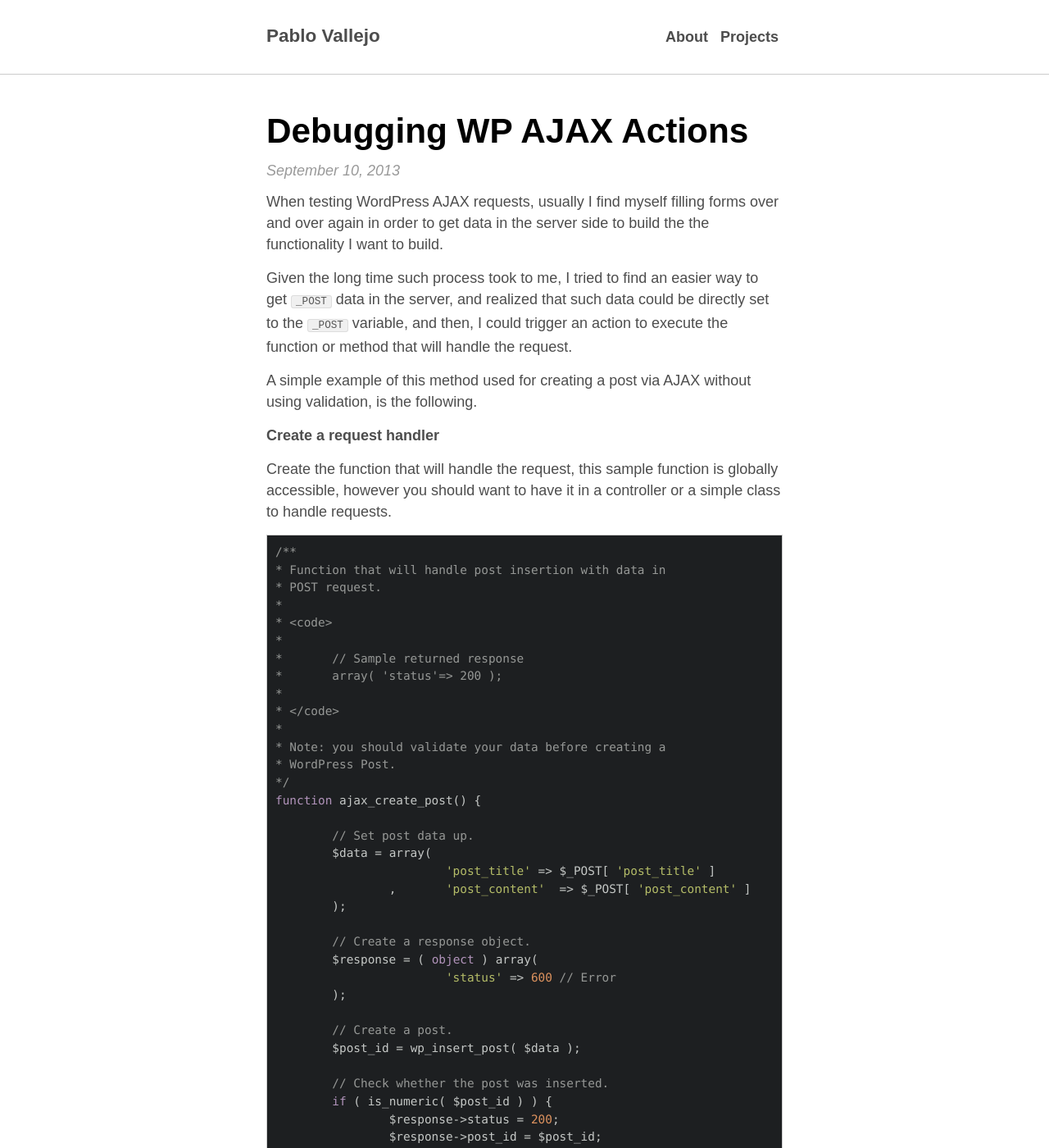
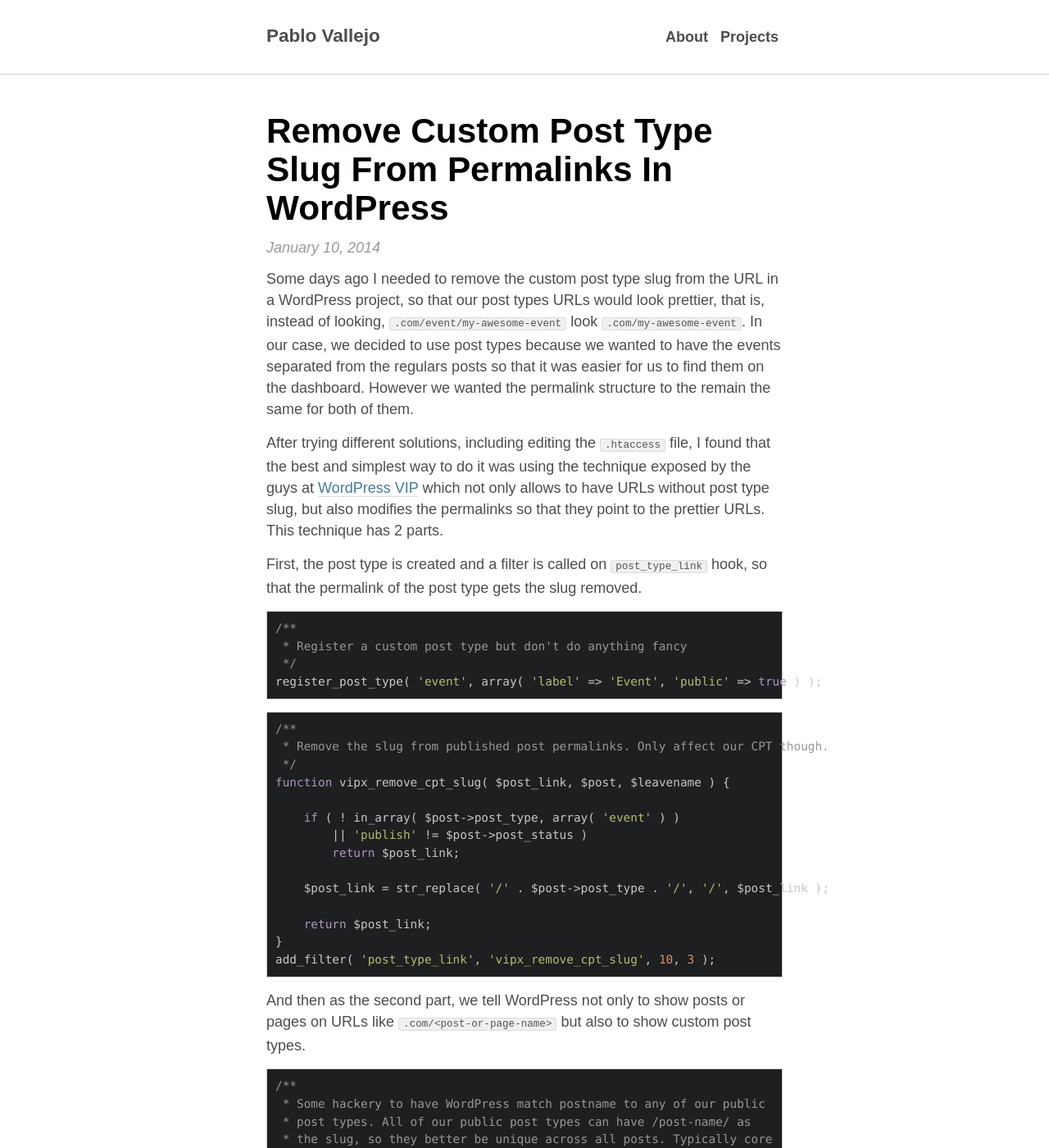
Before and after one commit to PabloVallejo/blog, a Jekyll site: the page built from index.html, in a window 1280 px wide and 1400 px high. Shown: the whole window at 82% size. Built offline with Jekyll 4.4.1, drawn with Linux system fonts in a browser that asks for light colours; some web fonts are replaced; some of the changed text lies outside the part shown.

Commit message:
Add article on removing custom post type slug from URLs in WordPress.

```diff
--- /dev/null
+++ b/_posts/2014-01-10-remove-custom-post-type-url.md
@@ -0,0 +1,67 @@
+---
+layout: post
+title: Remove Custom Post Type Slug From Permalinks In WordPress
+---
+
+Some days ago I needed to remove the custom post type slug from the URL in a WordPress project, so that our post types URLs would look prettier, that is, instead of looking, `.com/event/my-awesome-event` look `.com/my-awesome-event`.
+In our case, we decided to use post types because we wanted to have the events separated from the regulars posts so that it was easier for us to find them on the dashboard. However we wanted the permalink structure to the remain the same for both of them.
+
+After trying different solutions, including editing the `.htaccess` file, I found that the best and simplest way to do it was using the technique exposed by the guys at [WordPress VIP](http://vip.wordpress.com/documentation/remove-the-slug-from-your-custom-post-type-permalinks/) which not only allows to have URLs without post type slug, but also modifies the permalinks so that they point to the prettier URLs. This technique has 2 parts.
+
+First, the post type is created and a filter is called on `post_type_link` hook, so that the permalink of the post type gets the slug removed.
+
+<pre class="prettyprint" data-lang="php">
+/**
+ * Register a custom post type but don't do anything fancy
+ */
+register_post_type( 'event', array( 'label' => 'Event', 'public' => true ) );
+</pre>
+
+<pre class="prettyprint" data-lang="php">
+/**
+ * Remove the slug from published post permalinks. Only affect our CPT though.
+ */
+function vipx_remove_cpt_slug( $post_link, $post, $leavename ) {
+
+    if ( ! in_array( $post->post_type, array( 'event' ) )
+    	|| 'publish' != $post->post_status )
+        return $post_link;
+
+    $post_link = str_replace( '/' . $post->post_type . '/', '/', $post_link );
+
+    return $post_link;
+}
+add_filter( 'post_type_link', 'vipx_remove_cpt_slug', 10, 3 );
+</pre>
+
+And then as the second part, we tell WordPress not only to show posts or pages on URLs like `.com/<post-or-page-name>` but also to show custom post types.
+
+<pre class="prettyprint" data-lang="php">
+/**
+ * Some hackery to have WordPress match postname to any of our public
+ * post types. All of our public post types can have /post-name/ as
+ * the slug, so they better be unique across all posts. Typically core
+ * only accounts for posts and pages where the slug is /post-name/
+ */
+function vipx_parse_request_tricksy( $query ) {
+
+    // Only noop the main query
+    if ( ! $query->is_main_query() )
+        return;
+
+    // Only noop our very specific rewrite rule match
+    if ( 2 != count( $query->query )
+        || ! isset( $query->query['page'] ) )
+        return;
+
+    // 'name' will be set if post permalinks are just post_name,
+    // otherwise the page rule will match
+    if ( ! empty( $query->query['name'] ) )
+        $query->set( 'post_type', array( 'post', 'event', 'page' ) );
+}
+add_action( 'pre_get_posts', 'vipx_parse_request_tricksy' );
+</pre>
+
+The only caveat to this method, is that you should take care not to have a regular post and a post from a custom post type having the same URL, because WordPress would likely render the most recent one. Other than that, it can be very helpful to easily have URLs with a more simple format.
+
+**Source: [WordPress VIP](http://vip.wordpress.com/documentation/remove-the-slug-from-your-custom-post-type-permalinks/).**
--- a/about/index.html
+++ b/about/index.html
@@ -18,7 +18,7 @@ title : Pablo Vallejo - About
 
 <p>
     Currently he lives in Bogotá, where there's a great community of web developers, and folks doing open source.
-    He created this site to write about the experiences he has as being developer.
+    He created this site to write about the experiences he has as a web developer.
 </p>
 
 <h4>Projects</h4>
```
